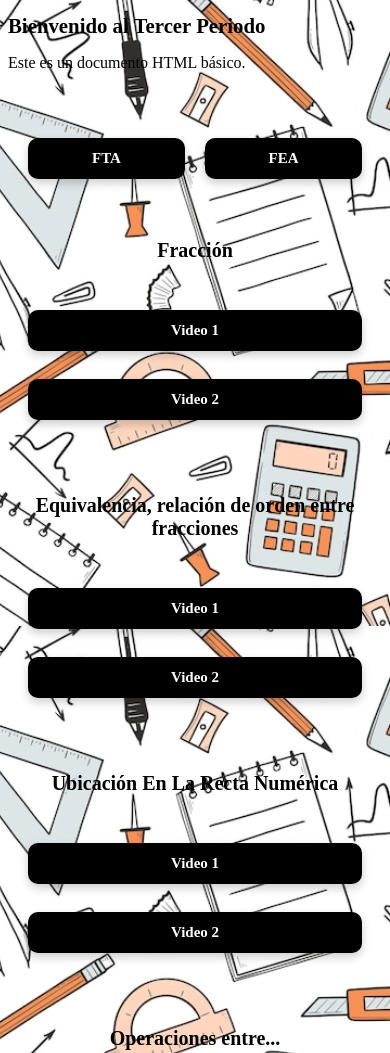
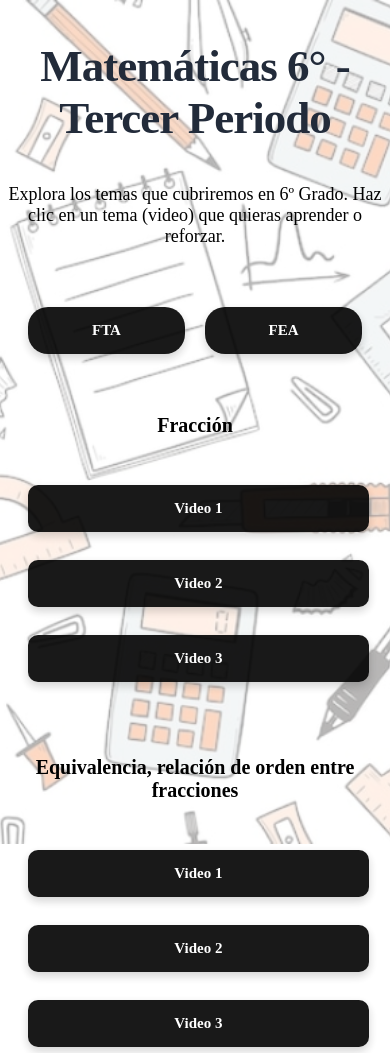
Before and after one commit to DYSC1/EA, a plain HTML site: page tercer-periodo.html in a window 390 px wide. Shown: the top 1053 px of the page. Drawn offline with Linux system fonts and the light colour scheme.

Commit message:
Add files via upload

```diff
--- a/estilo.css
+++ b/estilo.css
@@ -11,10 +11,35 @@
   --color-texto-boton: #324856;
 }
 
-body {
-  background-image: url(image.png);
-  color: var(--color-texto);
+body::before {
+ content: '';
+  position: fixed;
+  inset: 0;
+  background: url('image.png') center/cover no-repeat;
+  opacity: 35%; /* Cambia el valor para más o menos opacidad */
+  z-index: -1;
+  pointer-events: none;
 }
+
+h1 {
+  font-size: 2.5em;
+  font-weight: 800;
+  text-align: center;
+  margin-top: 40px;
+  margin-bottom: 10px;
+  font-family: 'Times New Roman', Times, serif;
+  color: #222b3a;
+  letter-spacing: -1px;
+}
+
+#texto {
+  font-size: 18px;
+  text-align: center;
+  margin-top: 40px;
+  margin-bottom: 10px;
+  font-family: 'Times New Roman', Times, serif;
+}
+
 
 header {
   color: var(--color-texto);
@@ -37,13 +62,14 @@ nav{
   margin: auto;
   font-weight: bold;
   font-family: 'Times New Roman', Times, serif;
-  font-size: 16px;
+  font-size: 25px;
   text-align: center;
   text-decoration: none;
   box-shadow: 0 4px 10px rgba(0,0,0,0.2);
   transition: box-shadow 0.2s, transform 0.2s, background 0.2s, color 0.2s;
   cursor: pointer;
   display: inline-block;
+  opacity: 90%; /* Cambia el valor para más o menos opacidad */
 }
 
 #b1:hover, #b2:hover, #b3:hover, #b4:hover,
@@ -84,23 +110,25 @@ footer {
   transition: box-shadow 0.2s, transform 0.2s, background 0.2s, color 0.2s;
   cursor: pointer;
   display: inline-block;
+    opacity: 90%; /* Cambia el valor para más o menos opacidad */
 }
 #a1{
   background-color: var(--color-texto);
   color: var(--color-acento);
   border: 2px solid var(--color-letra-periodo);
-  border-radius: 10px;
-  padding: 20px 200px;
-  margin: 0 10px;
+  border-radius: 20px;
+  padding: 20px 100px;
+  margin: 10px 10px;
   font-weight: bold;
   font-family: 'Times New Roman', Times, serif;
-  font-size: 16px;
+  font-size: 20px;
   text-align: center;
   text-decoration: none;
   box-shadow: 0 4px 10px rgba(0,0,0,0.2);
   transition: box-shadow 0.2s, transform 0.2s, background 0.2s, color 0.2s;
   cursor: pointer;
   display: inline-block;
+   opacity: 90%; /* Cambia el valor para más o menos opacidad */
 }
 
 #a1:hover, #a2:hover, #a3:hover, #a4:hover, #a5:hover, #c1:hover, #c2:hover, #c3:hover, #c4:hover, #c5:hover, #c6:hover, #d1:hover, #d2:hover, #d3:hover, #d4:hover, #d5:hover, #e1:hover, #e2:hover, #e3:hover, #e4:hover #a1:active {
@@ -136,18 +164,19 @@ footer {
     padding: 40px 50px;
   }
   nav a, #a1, #a2, #a3, #a4, #a5, #c1, #c2, #c3, #c4, #c5, #c6, #d1, #d2, #d3, #d4, #d5, #e1, #e2, #e3, #e4 {
-    width: 100%;
+    width: 90%;
     margin: 10px 0;
     font-size: 17px;
-    padding: 5px 25px;
+    padding: 15px 20px;
 
   }
 
   nav a, #b1, #b2, #b3, #b4 {
 
-    margin: 10px px;
-    font-size: 17px;
-    padding: 10px 1px;
+    margin: 15px 1px;
+    font-size: 23px;
+    padding: 17px 10px;
+    text-align: center;
 
 
   }
@@ -159,16 +188,23 @@ footer {
     font-size: 15px;
   }
   h1 {
-    font-size: 1.3em;
+    font-size: 45px;
   }
-  nav {
+
+   #a1, #a2, #a3, #a4, #a5, #c1, #c2, #c3, #c4, #c5, #c6, #d1, #d2, #d3, #d4, #d5, #e1, #e2, #e3, #e4 {
+    font-size: 15px;
+    padding: 12px px;
+    text-align: center;
+  }
+   nav a, #b1, #b2, #b3, #b4 {
     gap:30px;
-    padding: 60px 0;
+    padding:20px 20px;
+    text-align: center;
+    margin: 15px 1px;
+    font-size: 22px;
+    padding: 15px 10px;
   }
-  nav a, #b1, #b2, #b3, #b4, #a1, #a2, #a3, #a4, #a5, #c1, #c2, #c3, #c4, #c5, #c6, #d1, #d2, #d3, #d4, #d5, #e1, #e2, #e3, #e4 {
-    font-size: 15px;
-    padding: 12px 0;
-  }
+
  /* Adaptación de videos para móvil */
   .videos-row {
     flex-direction: column;
--- a/tercer-periodo.html
+++ b/tercer-periodo.html
@@ -6,10 +6,11 @@
     <link rel="stylesheet" href="estilo.css">
 
 
-        <h1>Bienvenido al Tercer Periodo</h1>
-    <p>Este es un documento HTML básico.</p>
 </head>
-<body></body>
+
+<h1 id="titulo-de-periodos">Matemáticas 6° - Tercer Periodo</h1>
+<p id="texto">Explora los temas que cubriremos en 6º Grado. Haz clic en un tema (video) que quieras aprender o reforzar.</texto>
+
 <body>
 
         <nav style="display: flex; flex-direction: column; gap: 30px; padding: 40px 20px;">
@@ -19,28 +20,33 @@
             </div>
             <span class="tema-titulo" style="color: #000000; font-weight: bold; margin-top: 20px;">Fracción</span>
             <div class="videos-row">
-                <a id="d1" href="#">Video 1</a>
-                <a id="d1" href="#">Video 2</a>
+                <a id="d1" href="https://youtu.be/7Xvlv3SCA4c?feature=shared">Video 1</a>
+                <a id="d1" href="https://youtu.be/1hfMRT5Ai-4?feature=shared">Video 2</a>
+                <a id="d1" href="https://youtu.be/1hfMRT5Ai-4?feature=shared">Video 3</a>
             </div>
             <span class="tema-titulo" style="color: #000000; font-weight: bold;">Equivalencia, relación de orden entre fracciones</span>
             <div class="videos-row">
-                <a id="d2" href="#">Video 1</a>
-                <a id="d2" href="#">Video 2</a>
+                <a id="d2" href="https://youtu.be/ZqnHbXCCSIc?si=ZxCS5_qgcRx3Rlxl">Video 1</a>
+                <a id="d2" href="https://youtu.be/-yiQWdXKGa4?si=AqdQdxlkUdfumre0">Video 2</a>
+                <a id="d2" href="https://youtu.be/1hfMRT5Ai-4?feature=shared">Video 3</a>
             </div>
             <span class="tema-titulo" style="color: #000000; font-weight: bold;">Ubicación En La Recta Numérica</span>
             <div class="videos-row">
-                <a id="d3" href="#">Video 1</a>
-                <a id="d3" href="#">Video 2</a>
+                <a id="d3" href="https://youtu.be/UiJZwbqT06U?si=7zlKj-h2GXcbJivH">Video 1</a>
+                <a id="d3" href="https://youtu.be/TvLbbFKIfEw?si=Sn8j9M7D9xPXefD9">Video 2</a>
+                <a id="d3" href="https://youtu.be/1hfMRT5Ai-4?feature=shared">Video 3</a>
             </div>
             <span class="tema-titulo" style="color: #000000; font-weight: bold;">Operaciones entre...</span>
             <div class="videos-row">
                 <a id="d4" href="#">Video 1</a>
                 <a id="d4" href="#">Video 2</a>
+                <a id="d4" href="https://youtu.be/1hfMRT5Ai-4?feature=shared">Video 3</a>
             </div>
             <span class="tema-titulo" style="color: #000000; font-weight: bold;">Solución de problemas que involucran operaciones básicas con fracciones</span>
             <div class="videos-row">
-                <a id="d5" href="#">Video 1</a>
-                <a id="d5" href="#">Video 2</a>
+                <a id="d5" href="https://youtu.be/WWPYX5K--wo?si=UE7LYdXCASZSMmrK">Video 1</a>
+                <a id="d5" href="https://youtu.be/yToVfydlnt0?si=RgqZIVN-Pr5ChUM6">Video 2</a>
+                <a id="d5" href="https://youtu.be/1hfMRT5Ai-4?feature=shared">Video 3</a>
             </div>
         </nav>
 
```
Also changed, not shown: cuarto-periodo.html (+4 -3 lines), primer-periodo.html (+23 -13 lines), proyecto.html (added, +44 -0 lines), segundo-periodo.html (+22 -16 lines).
